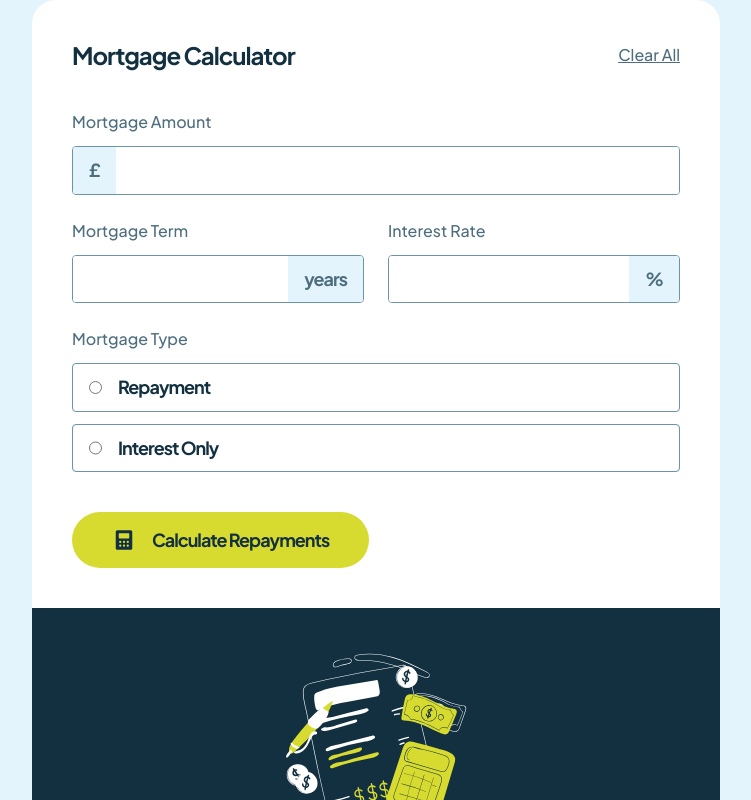
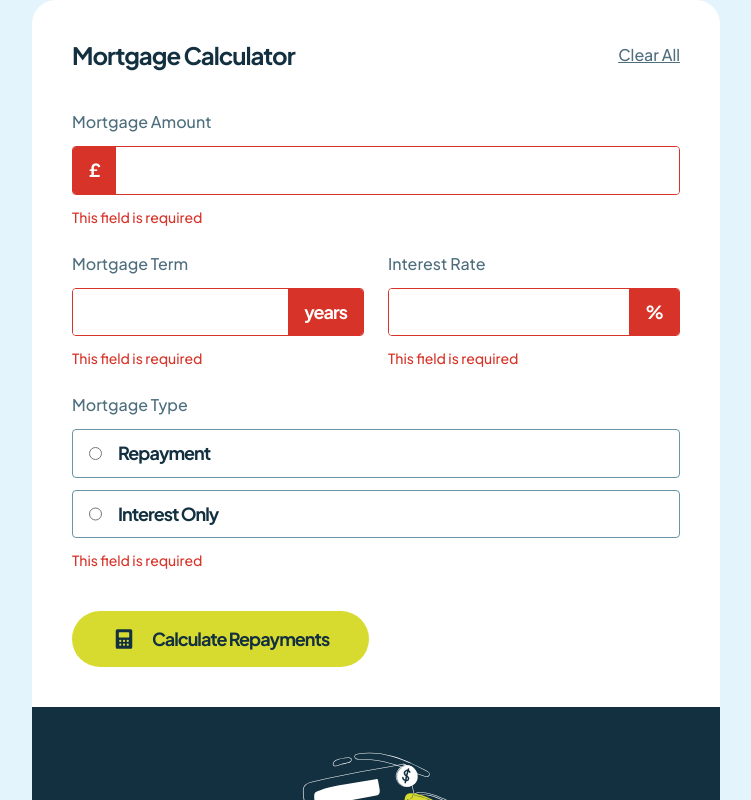
Before and after one commit to clakr/mortgage-repayment-calculator, a React (Vite) app: page / in a window 1280 px wide. Shown: the top 800 px of the page, without its empty margins (264-1015 px from the left). Built offline with nearby package versions, Linux system fonts and the light colour scheme.

Commit message:
added `:invalid` style states

```diff
--- a/src/components/Calculator.tsx
+++ b/src/components/Calculator.tsx
@@ -40,7 +40,7 @@ export default function Calculator() {
     >
       <Header formRef={formRef} />
       <Body />
-      <button className="flex items-center justify-center gap-x-16 rounded-full bg-lime py-16 text-slate-900 font-preset-3 tablet:self-start tablet:px-40">
+      <button className="flex items-center justify-center gap-x-16 rounded-full bg-lime py-16 text-slate-900 font-preset-3 hover:bg-lime/50 tablet:self-start tablet:px-40">
         <img src="./icon-calculator.svg" alt="" />
         Calculate Repayments
       </button>
@@ -64,7 +64,7 @@ function Header({ formRef }: HeaderProps) {
       <h2 className="text-slate-900 font-preset-2">Mortgage Calculator</h2>
       <button
         type="button"
-        className="self-start text-slate-700 underline font-preset-4 tablet:self-auto"
+        className="self-start text-slate-700 underline font-preset-4 hover:text-slate-900 tablet:self-auto"
         onClick={handleButtonClick}
       >
         Clear All
@@ -85,6 +85,7 @@ function Body() {
           content="£"
           required
         />
+        <InvalidText>This field is required</InvalidText>
       </FormField>
       <div className="grid gap-24 tablet:grid-cols-2">
         <FormField>
@@ -97,6 +98,7 @@ function Body() {
             content="years"
             contentPosition="right"
           />
+          <InvalidText>This field is required</InvalidText>
         </FormField>
         <FormField>
           <Label htmlFor="annualRate">Interest Rate</Label>
@@ -109,10 +111,11 @@ function Body() {
             content="%"
             contentPosition="right"
           />
+          <InvalidText>This field is required</InvalidText>
         </FormField>
       </div>
       <FormField>
-        <Label htmlFor="type">Mortgage Type</Label>
+        <Label>Mortgage Type</Label>
         <Label htmlFor="repayment" hasInputChild="radio">
           <Input
             type="radio"
@@ -133,6 +136,7 @@ function Body() {
           />
           Interest Only
         </Label>
+        <InvalidText>This field is required</InvalidText>
       </FormField>
     </div>
   );
@@ -155,7 +159,7 @@ function Label({ children, hasInputChild, ...rest }: LabelProps) {
       className={twMerge(
         !hasInputChild && "text-slate-700 font-preset-4",
         hasInputChild === "radio" &&
-          "flex gap-x-16 rounded-[.4rem] border border-slate-500 px-16 py-12 text-slate-900 font-preset-3 has-[:checked]:border-lime has-[:checked]:bg-lime/15",
+          "peer flex gap-x-16 rounded-[.4rem] border border-slate-500 px-16 py-12 text-slate-900 font-preset-3 hover:border-lime has-[:checked]:border-lime has-[:checked]:bg-lime/15",
       )}
       {...rest}
     >
@@ -176,11 +180,11 @@ function Input({
 }: InputProps) {
   if (type === "number") {
     return (
-      <div className="group flex overflow-hidden rounded-[.4rem] border border-slate-500 has-[:focus]:border-lime">
+      <div className="group peer flex overflow-hidden rounded-[.4rem] border border-slate-500 hover:border-slate-900 has-[:focus]:border-lime has-[:invalid]:border-red">
         <span
           className={twMerge(
             contentPosition === "right" && "order-1",
-            "bg-slate-100 px-16 py-12 text-slate-700 font-preset-3 group-has-[:focus]:bg-lime group-has-[:focus]:text-slate-900",
+            "bg-slate-100 px-16 py-12 text-slate-700 font-preset-3 group-has-[:focus]:bg-lime group-has-[:invalid]:bg-red group-has-[:focus]:text-slate-900 group-has-[:invalid]:text-white",
           )}
         >
           {content}
@@ -202,3 +206,14 @@ function Input({
     />
   );
 }
+
+function InvalidText({ children, ...rest }: HTMLAttributes<HTMLSpanElement>) {
+  return (
+    <span
+      className="hidden text-red font-preset-5 peer-has-[:invalid]:block"
+      {...rest}
+    >
+      {children}
+    </span>
+  );
+}
```
